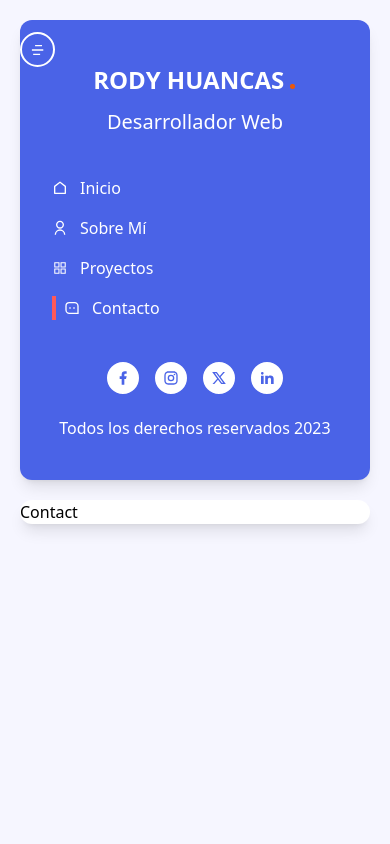
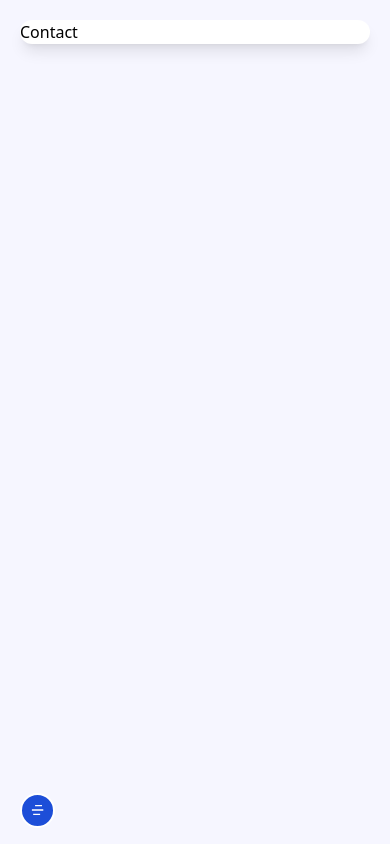
Before and after one commit to rody-huancas/portfolio-personal, a React (Vite) app: page /contact in a window 390 px wide. Built offline with nearby package versions, Linux system fonts and the light colour scheme.

Commit message:
Fix: header responsive

```diff
--- a/src/components/layout/Header.tsx
+++ b/src/components/layout/Header.tsx
@@ -19,10 +19,20 @@ export const Header = () => {
     setShowMenu(!showMenu);
   };
 
+  // Manejador de clic para ocultar el menú
+  const onClickNavLink = () => {
+    setShowMenu(false);
+  };
+
   return (
     <>
       <header
-        className={`lg:w-96 bg__container rounded-xl py-10 px-8 shadow-lg text-white flex flex-col justify-between`}
+        className={`lg:w-96 bg__container rounded-xl py-10 px-8 shadow-lg text-white md:flex flex-col justify-between ${
+          showMenu ? "header__top" : "hidden"
+        }`}
+        style={{
+          animation: showMenu ? "slideIn 0.3s ease-in-out" : "",
+        }}
       >
         <div>
           <div className="flex flex-col items-center gap-3">
@@ -42,7 +52,11 @@ export const Header = () => {
                 }`}
               >
                 <RiHomeLine />
-                <NavLink to="/" className="transition-all duration-500">
+                <NavLink
+                  to="/"
+                  className="transition-all duration-500"
+                  onClick={onClickNavLink}
+                >
                   Inicio
                 </NavLink>
               </li>
@@ -52,7 +66,9 @@ export const Header = () => {
                 }`}
               >
                 <RiUserLine />
-                <NavLink to="/about">Sobre Mí</NavLink>
+                <NavLink to="/about" onClick={onClickNavLink}>
+                  Sobre Mí
+                </NavLink>
               </li>
               <li
                 className={`flex items-center gap-3 ${
@@ -60,7 +76,9 @@ export const Header = () => {
                 }`}
               >
                 <AiOutlineAppstore />
-                <NavLink to="/projects">Proyectos</NavLink>
+                <NavLink to="/projects" onClick={onClickNavLink}>
+                  Proyectos
+                </NavLink>
               </li>
               <li
                 className={`flex items-center gap-3 ${
@@ -68,7 +86,9 @@ export const Header = () => {
                 }`}
               >
                 <RiMessage3Line />
-                <NavLink to="/contact">Contacto</NavLink>
+                <NavLink to="/contact" onClick={onClickNavLink}>
+                  Contacto
+                </NavLink>
               </li>
             </ul>
           </nav>
@@ -78,7 +98,14 @@ export const Header = () => {
         <Footer />
       </header>
 
-      <button className="button__menu md:hidden" onClick={onClickShowMenu}>
+      <button
+        className={`button__menu md:hidden border-2 ${
+          !showMenu
+            ? "bg-blue-700 text-white border-white"
+            : "bg-white text-blue-700 border-white"
+        }`}
+        onClick={onClickShowMenu}
+      >
         <RiMenu4Line />
       </button>
     </>
--- a/src/layouts/Layout.tsx
+++ b/src/layouts/Layout.tsx
@@ -4,7 +4,7 @@ import { Header } from "@components";
 
 export const Layout = () => {
   return (
-    <div className="w-full md:h-screen flex items-center justify-center">
+    <div className="w-full md:h-screen flex items-center justify-center relative overflow-x-hidden">
       <div className="w-full lg:max-w-[75rem] md:h-[40rem] flex flex-col md:flex-row justify-center gap-5 p-5">
         <Header />
         <main className="w-full rounded-xl bg-white shadow-lg">
--- a/src/pages/Contact.tsx
+++ b/src/pages/Contact.tsx
@@ -1,7 +1,7 @@
 export const Contact = () => {
   return (
     <>
-      <div>Contact</div>
+      <div className="">Contact</div>
     </>
   );
 };
--- a/src/styles/components/_header.scss
+++ b/src/styles/components/_header.scss
@@ -1,3 +1,24 @@
+@media (max-width: 767px) {
+  .header__top {
+    position: fixed;
+    top: 0;
+    left: 0;
+    border-radius: 0;
+    width: 100%;
+    height: 100vh;
+    z-index: 100;
+  }
+}
+
+@keyframes slideIn {
+  0% {
+    transform: translateX(100%);
+  }
+  100% {
+    transform: translateX(0);
+  }
+}
+
 .item__menu-active {
   border-left: 0.3rem solid $color_orange;
   padding-left: 0.5rem;
@@ -5,8 +26,6 @@
 }
 
 .button__menu {
-  background-color: $color_blue;
-  color: white;
   padding: 0.5rem;
   width: 2.2rem;
   height: 2.2rem;
@@ -14,8 +33,7 @@
   display: flex;
   align-items: center;
   justify-content: center;
-  border: 2px solid white;
   position: fixed;
-  top: 2rem;
-  z-index: 99;
+  bottom: 1rem;
+  z-index: 999;
 }
--- a/src/views/ProjectPage.tsx
+++ b/src/views/ProjectPage.tsx
@@ -9,17 +9,10 @@ export const ProjectPage = () => {
         <div className="grid__projects">
           <CardProject
             image="https://i.postimg.cc/6qsTpYkj/ecommerce.gif"
-            name="Ecommerce Datec - (en desarrollo)"
+            name="Ecommerce Datec"
             github=""
             project="https://datec-ecommerce.netlify.app/"
-            technologies={[
-              "JavaScript",
-              "TypeScript",
-              "React",
-              "Sass",
-              "Tailwind",
-              "Axios",
-            ]}
+            technologies={["AÚN ESTÁ EN EN DESARROLLO"]}
           />
           <CardProject
             image="https://i.postimg.cc/8C8FrJGX/Trail-Flix.gif"
```
